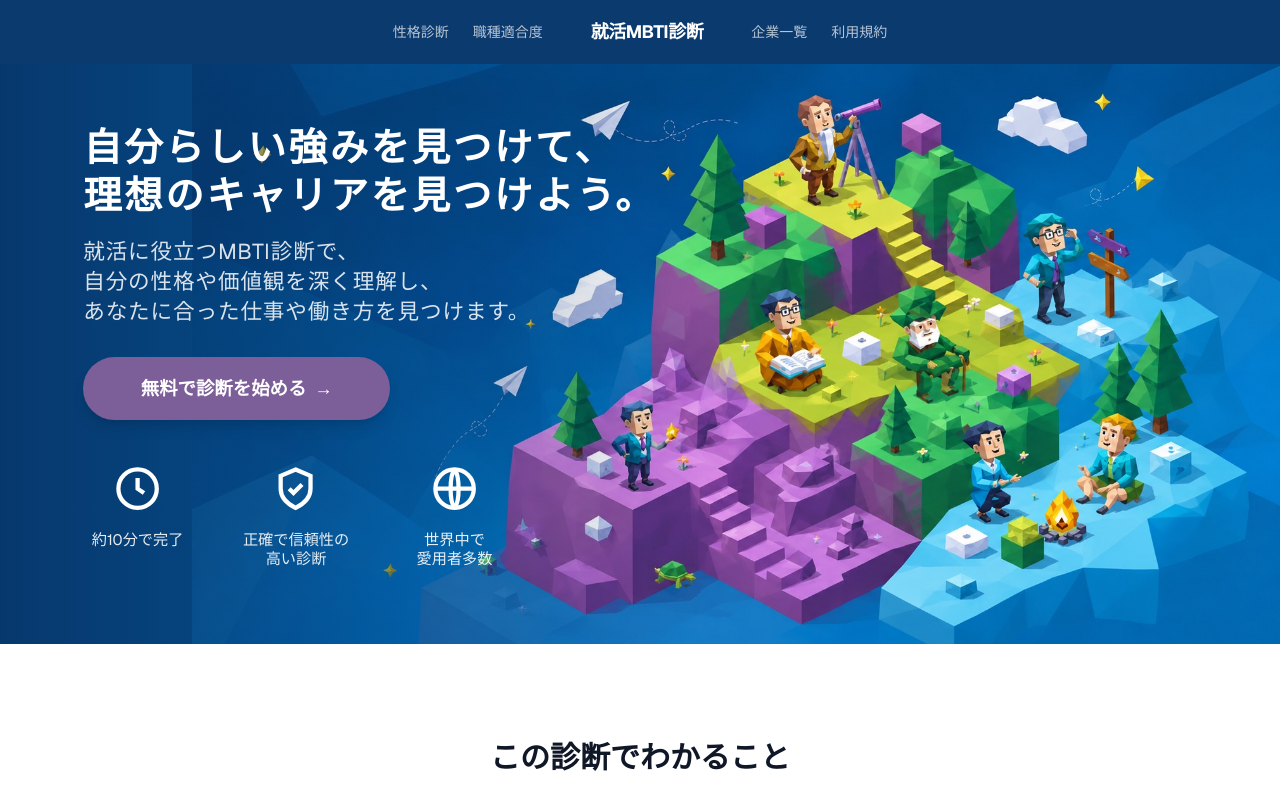
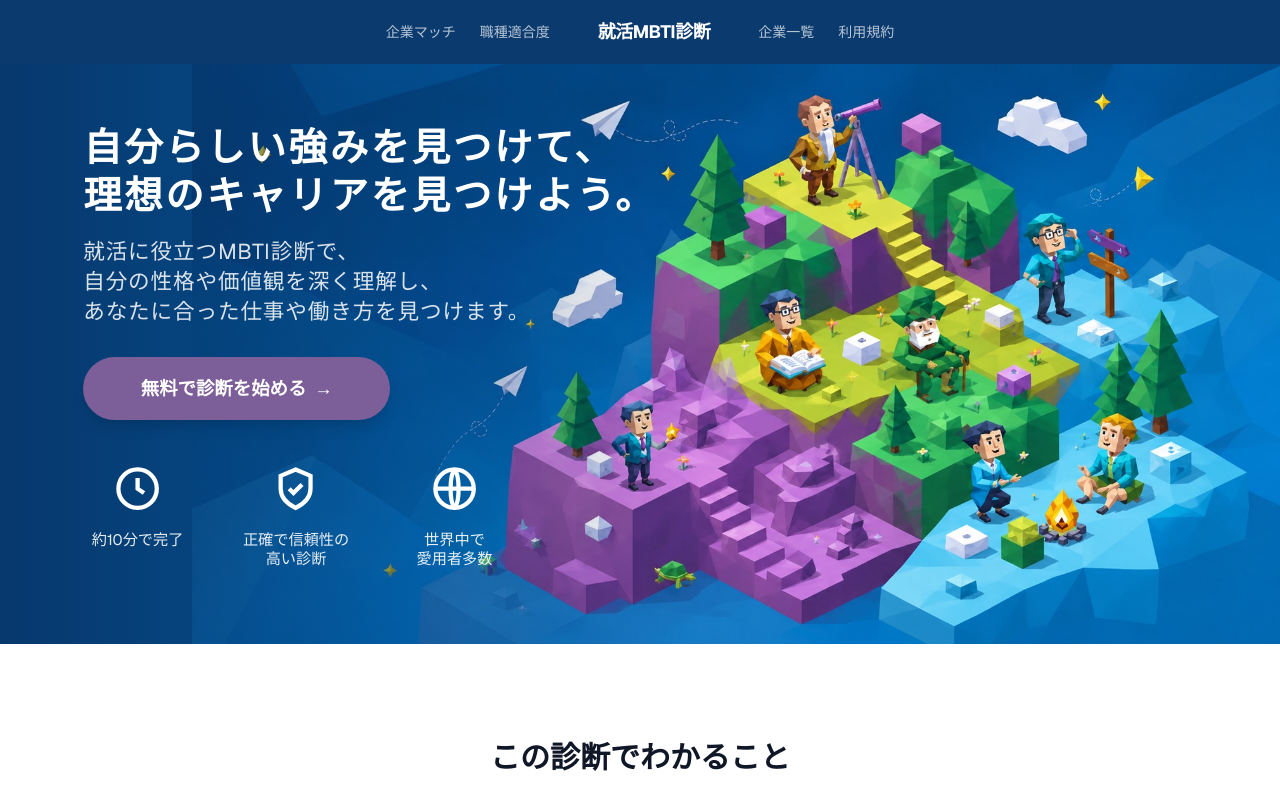
Before and after one commit to zettai-code/mbti-SHINDAN, a Next.js app: page / in a window 1280 px wide. Shown: the top 800 px of the page. Built offline with nearby package versions, Linux system fonts and the light colour scheme.

Commit message:
feat: ヘッダーナビ「性格診断」を「企業マッチ」に変更

```diff
--- a/src/components/Header.tsx
+++ b/src/components/Header.tsx
@@ -6,10 +6,10 @@ export function Header() {
       <div className="max-w-7xl mx-auto px-6 sm:px-8 h-16 flex items-center justify-center gap-4">
         <nav className="hidden sm:flex items-center gap-6">
           <Link
-            href="/diagnosis"
+            href="/match"
             className="relative text-sm text-white/70 hover:text-white transition-colors whitespace-nowrap group py-1"
           >
-            性格診断
+            企業マッチ
             <span className="absolute bottom-0 left-0 w-0 h-0.5 bg-[#7c5e99] group-hover:w-full transition-all duration-300" />
           </Link>
           <Link
```
